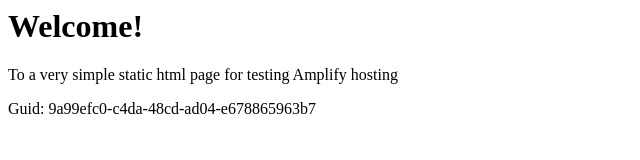
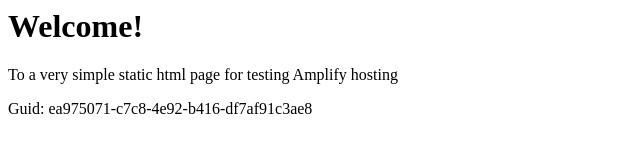
Before and after one commit to aws-aemilia-kix/Github-PR-Commit-Integration-Test-DoNotTouch-GitHubWebhookPushCanaryTest-v1-preprod-ap-northeast-3, a website: page src/index.html in a window 1280 px wide. Shown: the full height of the page, 0-640 px from the left. Drawn offline with Linux system fonts and the light colour scheme.

Commit message:
commit from integ tests

```diff
--- a/src/index.html
+++ b/src/index.html
@@ -12,6 +12,6 @@
 <body>
     <h1>Welcome!</h1>
     <p>To a very simple static html page for testing Amplify hosting</p>
-    <p>Guid: 9a99efc0-c4da-48cd-ad04-e678865963b7</p></body>
+    <p>Guid: ea975071-c7c8-4e92-b416-df7af91c3ae8</p></body>
 
 </html>
```
